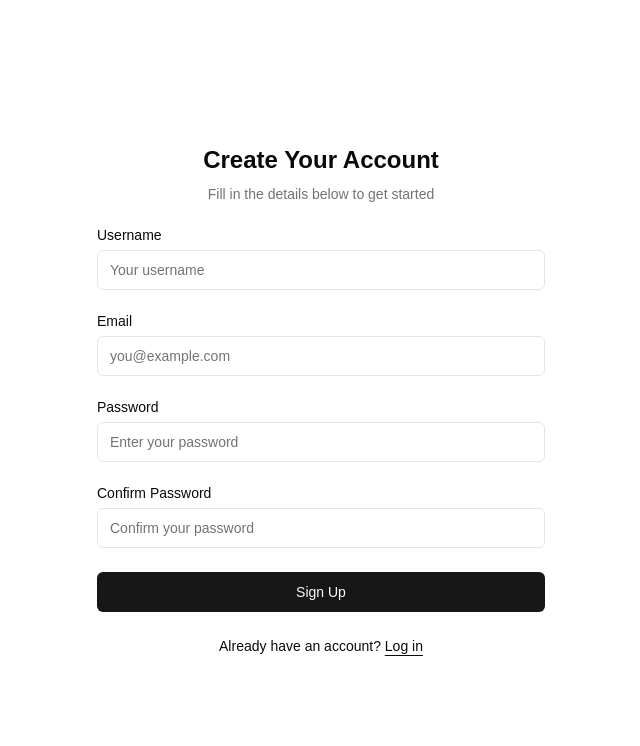
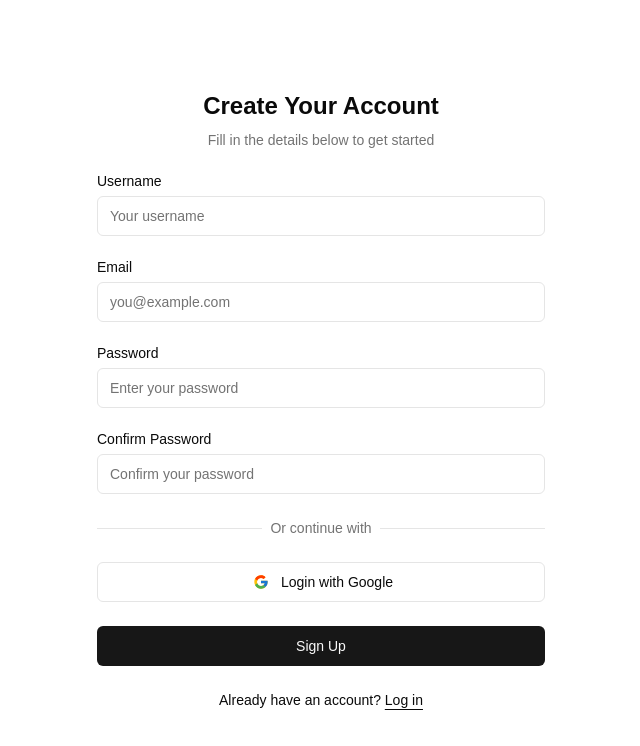
Before and after one commit to NOMI9797/Eccomerce_Nextjs, a Next.js app: page /signup in a window 1280 px wide. Shown: the top 746 px of the page, without its empty margins (319-959 px from the left). Built offline with nearby package versions, Linux system fonts and the light colour scheme.

Commit message:
Add Google login button to login and signup forms

```diff
--- a/src/components/ui/login-form.tsx
+++ b/src/components/ui/login-form.tsx
@@ -3,6 +3,7 @@ import { Button } from "@/components/ui/button"
 import { Input } from "@/components/ui/input"
 import { Label } from "@/components/ui/label"
 import Link from "next/link"
+import { FcGoogle } from "react-icons/fc"
 
 export function LoginForm({
   className,
@@ -41,14 +42,11 @@ export function LoginForm({
             Or continue with
           </span>
         </div>
-        <Button variant="outline" className="w-full">
-          <svg xmlns="http://www.w3.org/2000/svg" viewBox="0 0 24 24">
-            <path
-              d="M12 .297c-6.63 0-12 5.373-12 12 0 5.303 3.438 9.8 8.205 11.385.6.113.82-.258.82-.577 0-.285-.01-1.04-.015-2.04-3.338.724-4.042-1.61-4.042-1.61C4.422 18.07 3.633 17.7 3.633 17.7c-1.087-.744.084-.729.084-.729 1.205.084 1.838 1.236 1.838 1.236 1.07 1.835 2.809 1.305 3.495.998.108-.776.417-1.305.76-1.605-2.665-.3-5.466-1.332-5.466-5.93 0-1.31.465-2.38 1.235-3.22-.135-.303-.54-1.523.105-3.176 0 0 1.005-.322 3.3 1.23.96-.267 1.98-.399 3-.405 1.02.006 2.04.138 3 .405 2.28-1.552 3.285-1.23 3.285-1.23.645 1.653.24 2.873.12 3.176.765.84 1.23 1.91 1.23 3.22 0 4.61-2.805 5.625-5.475 5.92.42.36.81 1.096.81 2.22 0 1.606-.015 2.896-.015 3.286 0 .315.21.69.825.57C20.565 22.092 24 17.592 24 12.297c0-6.627-5.373-12-12-12"
-              fill="currentColor"
-            />
-          </svg>
-          Login with GitHub
+        <Button variant="outline" className="w-full flex items-center justify-center gap-2">
+          <div className="rounded-full bg-white p-1 transition-transform hover:scale-110">
+            <FcGoogle className="h-5 w-5" />
+          </div>
+          <span>Login with Google</span>
         </Button>
       </div>
       <div className="text-center text-sm">
--- a/src/components/ui/signup-form.tsx
+++ b/src/components/ui/signup-form.tsx
@@ -3,6 +3,7 @@ import { Button } from "@/components/ui/button"
 import { Input } from "@/components/ui/input"
 import { Label } from "@/components/ui/label"
 import Link from 'next/link'
+import { FcGoogle } from "react-icons/fc"
 
 export function SignupForm({
   className,
@@ -33,6 +34,17 @@ export function SignupForm({
           <Label htmlFor="confirmPassword">Confirm Password</Label>
           <Input id="confirmPassword" type="password" placeholder="Confirm your password" required />
         </div>
+        <div className="relative text-center text-sm after:absolute after:inset-0 after:top-1/2 after:z-0 after:flex after:items-center after:border-t after:border-border">
+          <span className="relative z-10 bg-background px-2 text-muted-foreground">
+            Or continue with
+          </span>
+        </div>
+        <Button variant="outline" className="w-full">
+          <div className="rounded-full bg-white p-1 transition-transform hover:scale-110">
+            <FcGoogle className="h-5 w-5" />
+          </div>
+          Login with Google
+        </Button>
         <Button type="submit" className="w-full">
           Sign Up
         </Button>
```
